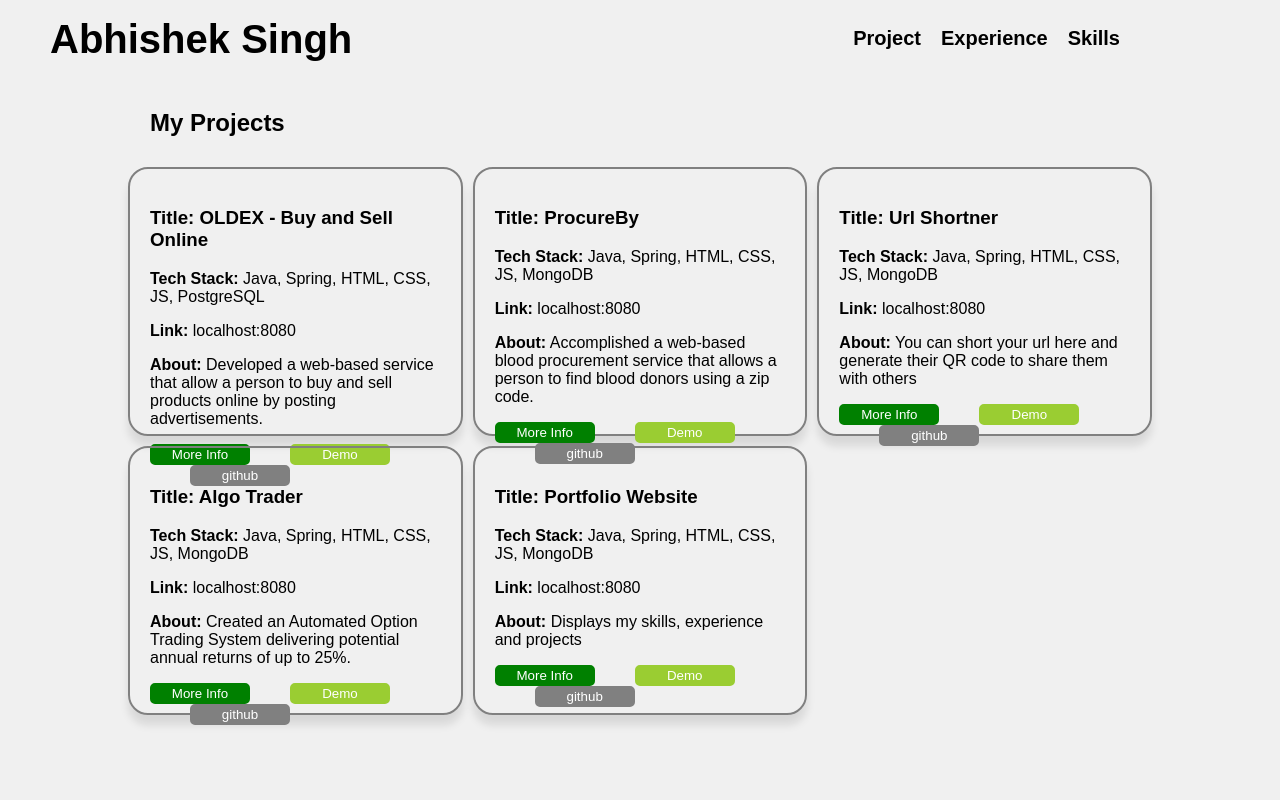
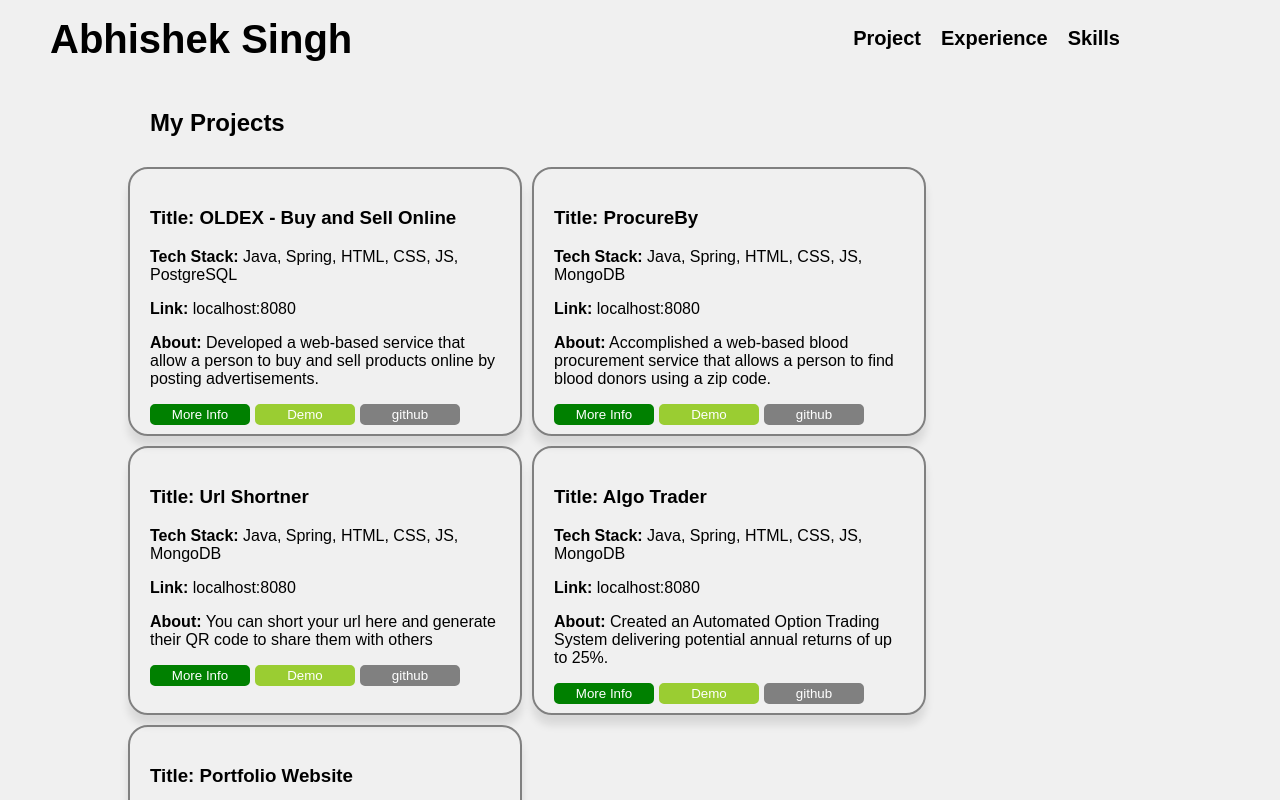
Before and after one commit to Abhishek7861/personal_website, a React (Create React App) app: page /project in a window 1280 px wide. Shown: the top 800 px of the page. Built offline with nearby package versions, Linux system fonts and the light colour scheme.

Commit message:
Updated css for project card

```diff
--- a/src/components/ProjectCard/ProjectCard.css
+++ b/src/components/ProjectCard/ProjectCard.css
@@ -2,6 +2,7 @@
     border: 2px solid gray;
     padding: 20px;
     border-radius: 20px;
+    width: 350px;
     height: 225px;
     box-shadow: 0 10px 8px rgba(0, 0, 0, 0.1); /* Adjust the values as needed */
 }
@@ -26,7 +27,7 @@
     border-radius: 5px;
     color: white;
     cursor:pointer;
-    margin-left: 40px;
+    margin-left: 5px;
 }
 
 .github-button{
@@ -36,5 +37,5 @@
     border-radius: 5px;
     color: white;
     cursor:pointer;
-    margin-left: 40px;
+    margin-left: 5px;
 }
--- a/src/components/ProjectList/ProjectList.css
+++ b/src/components/ProjectList/ProjectList.css
@@ -1,9 +1,10 @@
 .project-grid {
-    display: grid;
-    grid-template-columns: repeat(3, 1fr); /* Three columns with equal width */
+    display: flex;
+    /* grid-template-columns: repeat(3, 1fr); Three columns with equal width */
     gap: 10px; /* Adjust the gap between grid items */
     margin: 30px auto; /* Center the grid horizontally */
     max-width: 80%;
+    flex-wrap: wrap;
   }
 
 .project-title{
```
